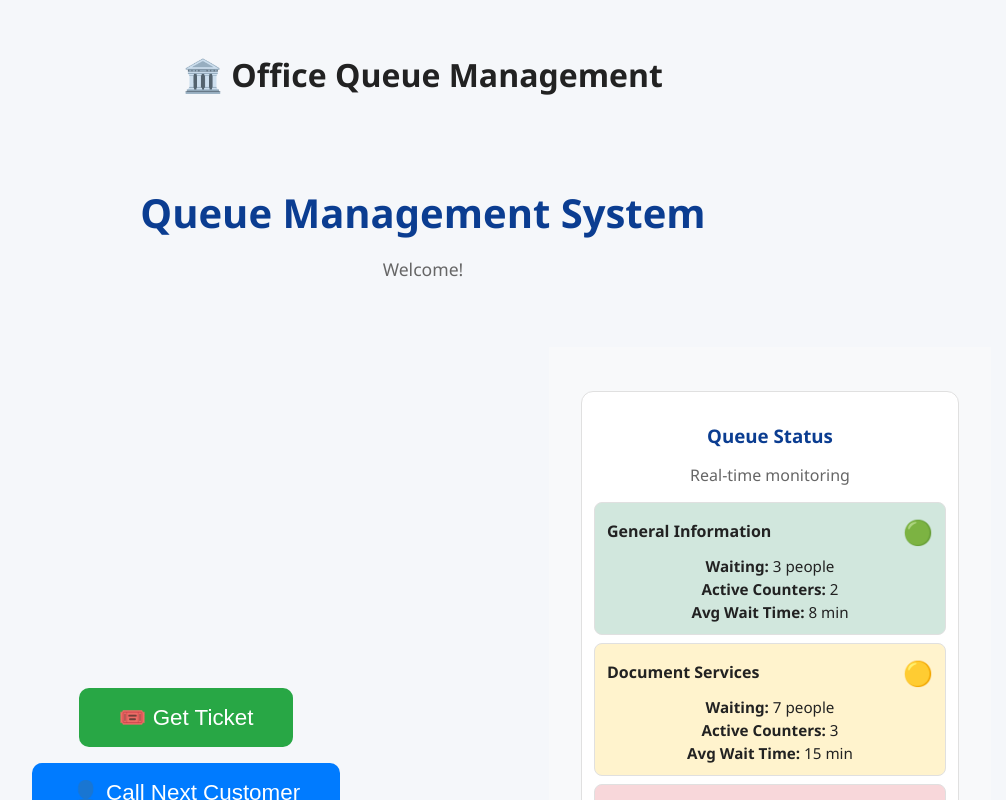
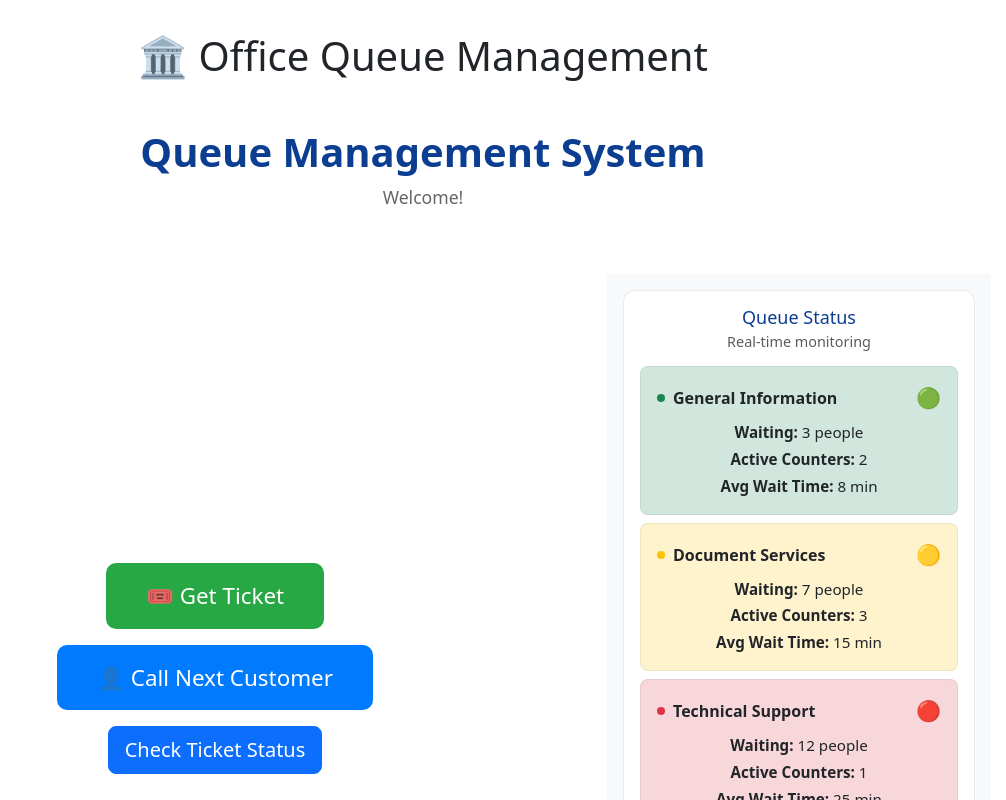
Before and after one commit to negin-mt/polito-se2-25-03, a React (Vite) app: page / in a window 1280 px wide. Shown: the top 800 px of the page, without its empty margins (217-1223 px from the left). Built offline with nearby package versions, Linux system fonts and the light colour scheme.

Commit message:
Correzione task q1.10, aggiunta task q1.11 statico

```diff
--- a/package.json
+++ b/package.json
@@ -11,7 +11,9 @@
   },
   "dependencies": {
     "@reduxjs/toolkit": "^2.9.0",
+    "bootstrap": "^5.3.8",
     "react": "^19.1.1",
+    "react-bootstrap": "^2.10.10",
     "react-dom": "^19.1.1",
     "react-redux": "^9.2.0",
     "sqlite3": "^5.1.7"
--- a/src/App.jsx
+++ b/src/App.jsx
@@ -1,3 +1,5 @@
+import "bootstrap/dist/css/bootstrap.min.css";
+
 import React from 'react'
 import { useSelector } from 'react-redux'
 import HomePage from './components/HomePage'
--- a/src/components/DisplayQueue.jsx
+++ b/src/components/DisplayQueue.jsx
@@ -1,4 +1,6 @@
 import React from "react";
+import Card from "react-bootstrap/Card";
+import Badge from "react-bootstrap/Badge";
 
 export default function QueueStatus() {
   const queueStatus = {
@@ -21,47 +23,71 @@ export default function QueueStatus() {
   };
 
   return (
-    <div style={{ padding: '2rem', backgroundColor: '#f8f9fa' }}>
-      <div style={{
-        width: '22rem',
-        margin: '0.75rem auto',
-        padding: '0.75rem',
-        borderRadius: '0.75rem',
-        border: '1px solid #e0e0e0',
-        background: '#fff'
-      }}>
-        <h3 style={{ marginBottom: '1rem', color: '#0b3d91' }}>Queue Status</h3>
-        <div style={{ marginBottom: '1rem', color: '#666' }}>Real-time monitoring</div>
-        {Object.entries(queueStatus).map(([service, status]) => (
-          <div
-            key={service}
+    <div className="p-3 bg-light">
+      <Card
+        className="mx-auto"
         style={{
-              borderRadius: '0.5rem',
-              margin: '0.5rem 0',
-              padding: '0.75rem',
-              backgroundColor: getQueueBg(status.waiting),
-              border: '1px solid #e0e0e0'
+          width: "22rem",
+          borderRadius: "0.75rem",
+          border: "0.0625rem solid rgba(0,0,0,0.08)"
         }}
       >
-            <div style={{ display: 'flex', justifyContent: 'space-between', alignItems: 'center', marginBottom: '0.5rem' }}>
-              <span style={{ fontWeight: 600 }}>{service}</span>
-              <span style={{ fontSize: '1.5rem' }}>{getQueueIndicator(status.waiting)}</span>
+        <Card.Body>
+          <Card.Title className="mb-2" style={{ fontSize: "1.125rem", color: "#0b3d91" }}>
+            Queue Status
+          </Card.Title>
+          <Card.Subtitle className="mb-3 text-muted" style={{ fontSize: "0.9rem" }}>
+            Real-time monitoring
+          </Card.Subtitle>
+
+          {Object.entries(queueStatus).map(([service, status]) => (
+            <Card
+              key={service}
+              className="mb-2"
+              style={{
+                backgroundColor: getQueueBg(status.waiting),
+                borderRadius: "0.5rem",
+                border: "0.0625rem solid rgba(0,0,0,0.06)"
+              }}
+            >
+              <Card.Body className="p-3">
+                <div className="d-flex justify-content-between align-items-center mb-2">
+                  <div className="d-flex align-items-center" style={{ gap: "0.5rem" }}>
+                    <span
+                      style={{
+                        width: "0.5rem",
+                        height: "0.5rem",
+                        borderRadius: "999px",
+                        backgroundColor:
+                          status.waiting <= 5 ? "#198754" : status.waiting <= 10 ? "#ffc107" : "#dc3545"
+                      }}
+                    />
+                    <strong style={{ fontSize: "1rem" }}>{service}</strong>
                   </div>
-            <div style={{ fontSize: '0.95rem', marginBottom: '0.2rem' }}>
+                  <span style={{ fontSize: "1.25rem" }}>{getQueueIndicator(status.waiting)}</span>
+                </div>
+
+                <div style={{ fontSize: "0.95rem" }} className="mb-1">
                   <strong>Waiting:</strong> {status.waiting} people
                 </div>
-            <div style={{ fontSize: '0.95rem', marginBottom: '0.2rem' }}>
+                <div style={{ fontSize: "0.95rem" }} className="mb-1">
                   <strong>Active Counters:</strong> {status.activeCounters}
                 </div>
-            <div style={{ fontSize: '0.95rem' }}>
+                <div style={{ fontSize: "0.95rem" }}>
                   <strong>Avg Wait Time:</strong> {status.avgWaitTime} min
                 </div>
+              </Card.Body>
+            </Card>
+          ))}
+
+          <div className="mt-3 pt-2 border-top" style={{ borderColor: "#dee2e6" }}>
+            <small className="text-muted d-flex align-items-center" style={{ gap: "0.5rem" }}>
+              <Badge bg="success" pill style={{ width: "0.5rem", height: "0.5rem", padding: 0 }} />
+              Live updates every 3 seconds
+            </small>
           </div>
-        ))}
-        <div style={{ marginTop: '1rem', borderTop: '1px solid #dee2e6', paddingTop: '0.7rem', color: '#888', fontSize: '0.9rem' }}>
-          Live updates every 3 seconds
-        </div>
-      </div>
+        </Card.Body>
+      </Card>
     </div>
   );
 }
--- a/src/components/HomePage.jsx
+++ b/src/components/HomePage.jsx
@@ -1,11 +1,11 @@
 import { useState } from "react";
 import ServiceSelection from "./ServiceSelection";
 import DisplayQueue from "./DisplayQueue";
+import TicketStatus from "./TicketLookUp";
 
 
 export default function HomePage() {
   const [view, setView] = useState("home");
-
   // --- View: Get Ticket ---
   if (view === "get-ticket") {
     return (
@@ -68,6 +68,7 @@ export default function HomePage() {
             >
               👤 Call Next Customer
             </button>
+            <TicketStatus />
           </div>
         </div>
 
--- /dev/null
+++ b/src/components/TicketLookUp.jsx
@@ -0,0 +1,98 @@
+import { useState } from 'react';
+import Button from 'react-bootstrap/Button';
+import Modal from 'react-bootstrap/Modal';
+import Form from 'react-bootstrap/Form';
+
+export default function TicketStatus() {
+  const [show, setShow] = useState(false);
+  const [ticketNumber, setTicketNumber] = useState('');
+  const [ticketInfo, setTicketInfo] = useState(null);
+  const [error, setError] = useState(null);
+  const [loading, setLoading] = useState(false);
+
+  const handleClose = () => {
+    setShow(false);
+    setTicketInfo(null);
+    setError(null);
+    setTicketNumber('');
+  };
+  const handleShow = () => setShow(true);
+
+  const handleSubmit = async (e) => {
+    e.preventDefault();
+    setLoading(true);
+    setError(null);
+    setTicketInfo(null);
+  };
+
+  return (
+    <>
+      <Button variant="primary" size="lg" onClick={handleShow}>
+        Check Ticket Status
+      </Button>
+
+      <Modal show={show} onHide={handleClose} centered>
+        <Modal.Header closeButton>
+          <Modal.Title>Ticket Status</Modal.Title>
+        </Modal.Header>
+
+        <Modal.Body>
+          {/* Mostra il form solo finché non abbiamo i dati o un errore */}
+          {!ticketInfo && !error && (
+            <Form onSubmit={handleSubmit}>
+              <Form.Group className="mb-3" controlId="formTicketNumber">
+                <Form.Label>Ticket Number</Form.Label>
+                <Form.Control
+                  type="text"
+                  placeholder="Enter ticket number"
+                  value={ticketNumber}
+                  onChange={(e) => setTicketNumber(e.target.value)}
+                  required
+                />
+                <Form.Text className="text-muted">
+                  Please enter your ticket number to check the status.
+                </Form.Text>
+              </Form.Group>
+              <Button variant="primary" type="submit" disabled={loading}>
+                {loading ? 'Checking...' : 'Submit'}
+              </Button>
+            </Form>
+          )}
+
+          {/* Mostra i dati del ticket se trovati */}
+          {ticketInfo && (
+            <div className="p-2">
+              <h5 className="mb-3">Ticket Information</h5>
+              <p><strong>Ticket Number:</strong> </p>
+              <p><strong>Status:</strong> </p>
+              <p><strong>Service Type:</strong> </p>
+              <p><strong>Issued At:</strong> </p>
+              {ticketInfo.queue_position && (
+                <p><strong>Queue Position:</strong> </p>
+              )}
+              <Button variant="secondary" onClick={() => setTicketInfo(null)}>
+                Check another ticket
+              </Button>
+            </div>
+          )}
+
+          {/* Mostra messaggio di errore se presente */}
+          {error && (
+            <div className="text-center text-danger mt-3">
+              <p>{error}</p>
+              <Button variant="secondary" onClick={() => setError(null)}>
+                Try again
+              </Button>
+            </div>
+          )}
+        </Modal.Body>
+
+        <Modal.Footer>
+          <Button variant="outline-secondary" onClick={handleClose}>
+            Close
+          </Button>
+        </Modal.Footer>
+      </Modal>
+    </>
+  );
+}
```
Also changed, not shown: 1 other file (tests, documents, lock files or other folders). Lines whose indentation alone changed are shown as unchanged.
